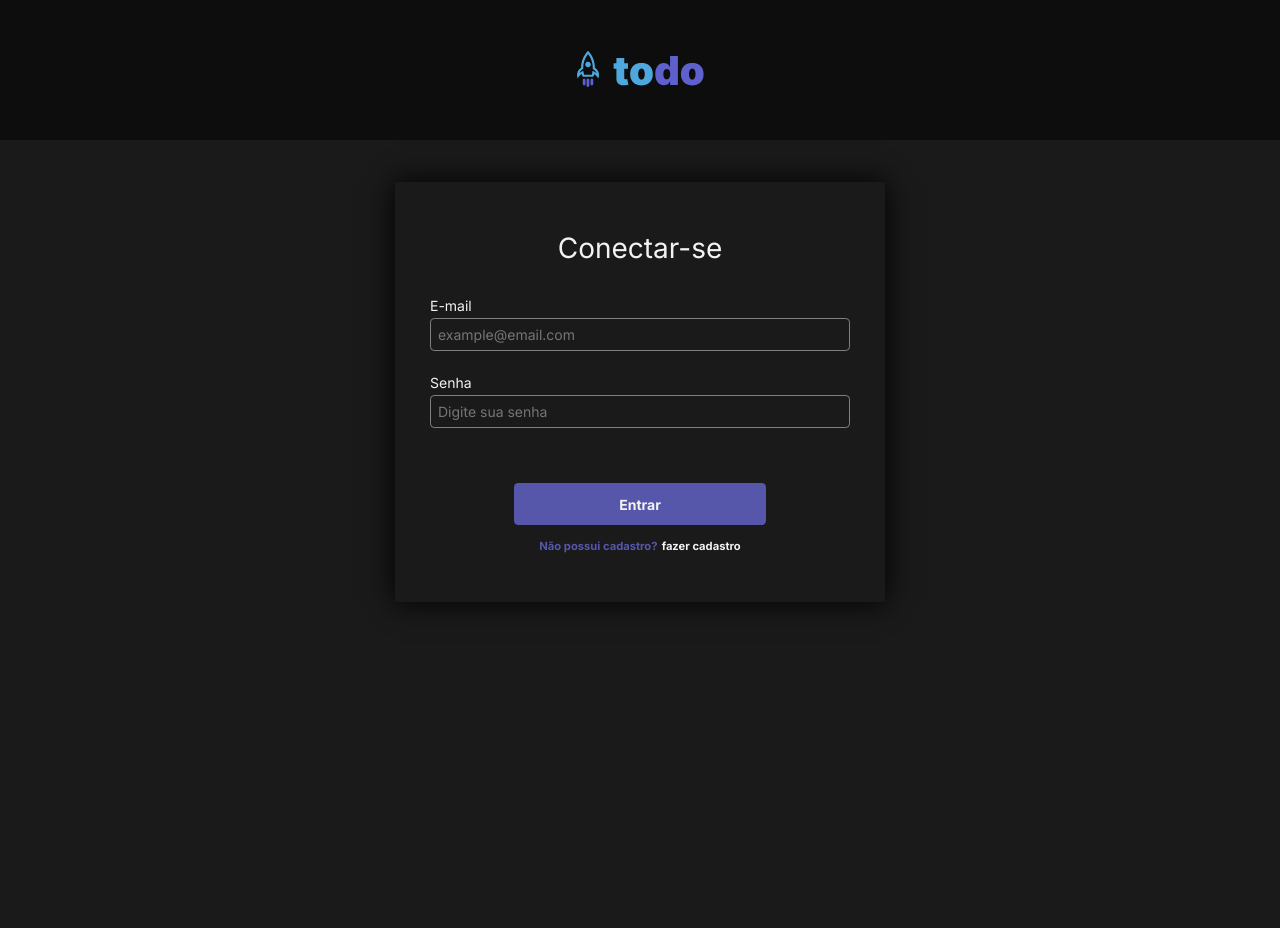
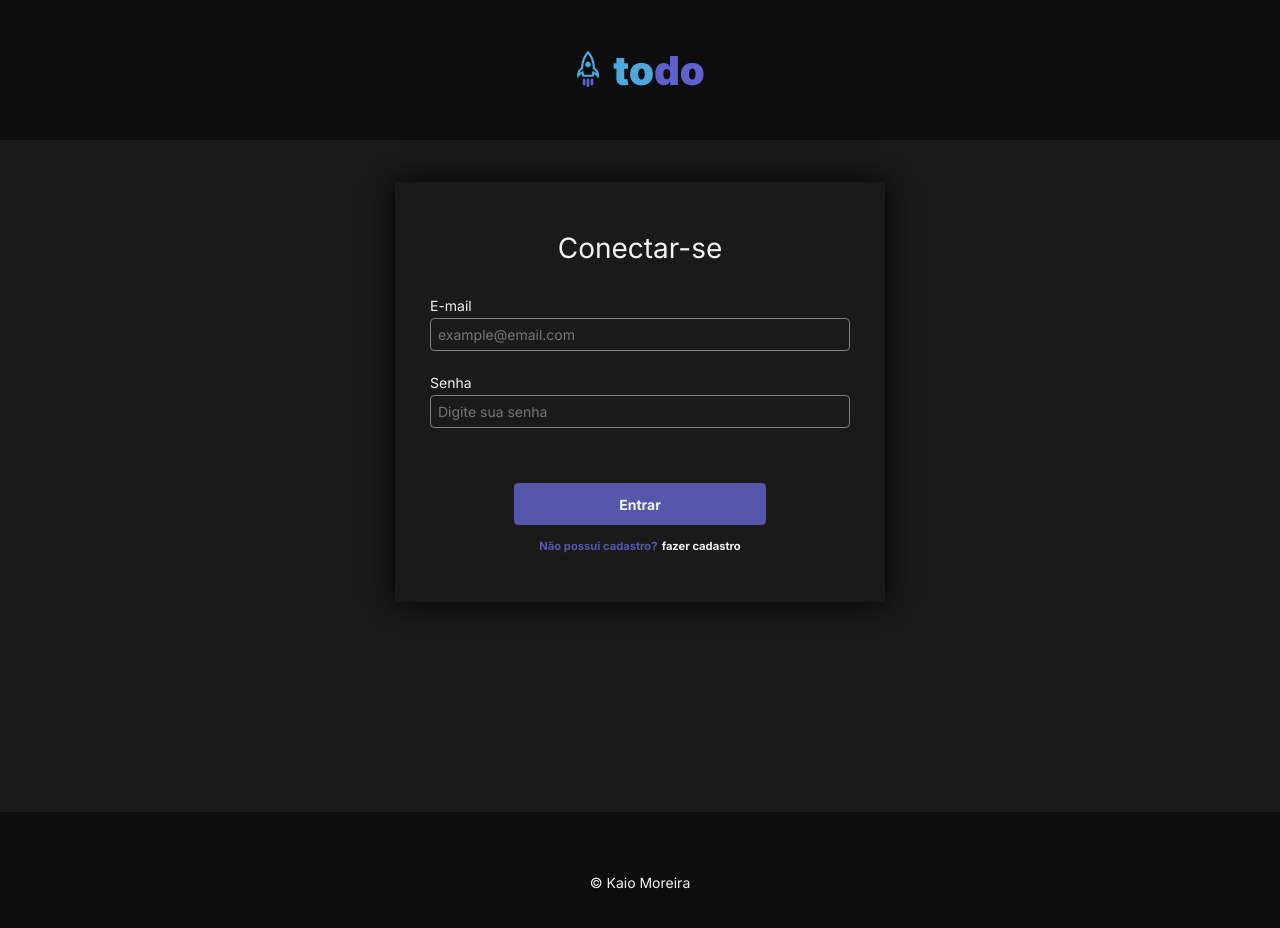
Before and after one commit to kaiomoreira-dev/app-todo, a React (Vite) app: page / in a window 1280 px wide. Shown: the top 928 px of the page. Built offline with nearby package versions, Linux system fonts and the light colour scheme.

Commit message:
create: footer for all pages

```diff
--- /dev/null
+++ b/src/components/footer/Footer.module.css
@@ -0,0 +1,12 @@
+.footer{
+    width: 100vw;
+    background-color: var(--gray-700);
+    height: 10rem;
+    display: flex;
+    justify-content: center;
+    align-items: center;
+    position: relative;
+    z-index: 1;
+    margin-top: 10rem;
+    bottom: 0;
+}
--- /dev/null
+++ b/src/components/footer/Footer.tsx
@@ -0,0 +1,11 @@
+import styles from './Footer.module.css'
+
+export function Footer(){
+    return(
+        <footer className={styles.footer}>
+            <p>
+                © Kaio Moreira
+            </p>
+        </footer>
+    )
+}
--- a/src/components/pages/todos/create/Create.module.css
+++ b/src/components/pages/todos/create/Create.module.css
@@ -8,7 +8,7 @@ body{
     /* justify-content: center; */
     align-items: center;
     flex-direction: column;
-    padding-bottom: 1rem;
+    /* padding-bottom: 1rem; */
     margin-top: 10rem;
 }
 
--- a/src/components/pages/todos/create/Create.tsx
+++ b/src/components/pages/todos/create/Create.tsx
@@ -10,6 +10,7 @@ import clipBoard from '../../../../assets/clipboard.svg'
 import logoutImg from '../../../../assets/logout.png';
 import hamburgerImg from '../../../../assets/hamburger.png';
 import { Loader } from '../../../loader/Loader';
+import { Footer } from '../../../footer/Footer';
 
 
 interface ITodo{
@@ -189,8 +190,8 @@ export function Create(){
                 </div>
             </div>
             <div className={styles.logout} onClick={handleLogout}>
+                <img src={logoutImg} alt="" />
                 Sair
-                <img src={logoutImg} alt="" />
             </div>
             <form
             action=""
@@ -236,7 +237,7 @@ export function Create(){
                     })
                 }
             </div>
-
+            <Footer />
         </div>
     )
 }
--- a/src/components/pages/users/login/Login.tsx
+++ b/src/components/pages/users/login/Login.tsx
@@ -1,6 +1,7 @@
 import { ChangeEvent, FormEvent, useState } from 'react'
 import { Header } from '../../../header/Header'
 import styles from './Login.module.css'
+import { Footer } from '../../../footer/Footer';
 
 export interface IUser{
     email: string,
@@ -85,6 +86,7 @@ export function Login(){
                     </span>
                 </footer>
             </form>
+            <Footer />
         </div>
     )
 }
--- a/src/components/pages/users/register/Register.tsx
+++ b/src/components/pages/users/register/Register.tsx
@@ -2,6 +2,7 @@
 import { ChangeEvent, FormEvent, useState } from 'react'
 import {Header} from '../../../header/Header'
 import styles from './Register.module.css'
+import { Footer } from '../../../footer/Footer'
 
 export interface IUser{
     firstname?: string,
@@ -109,6 +110,7 @@ export function Register(){
                     </span>
                 </footer>
             </form>
+            <Footer />
         </div>
     )
 }
```
